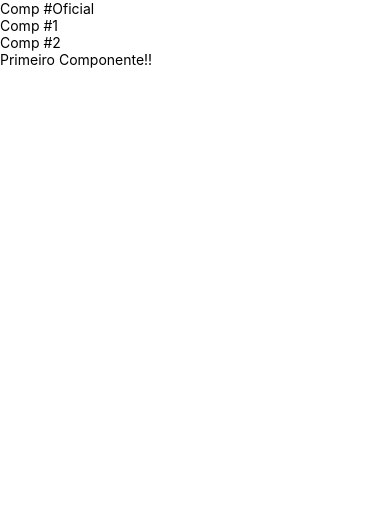
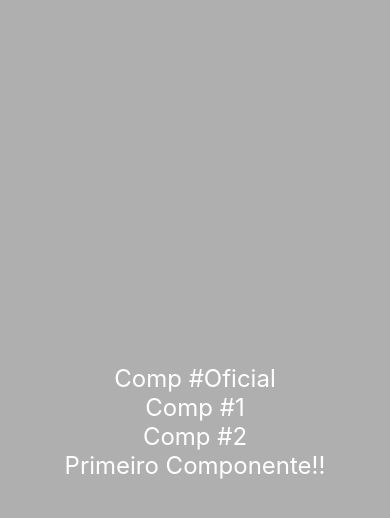
Before and after one commit to Graciliano-Barroso/exercicios-react-native, a React Native app: screen / in a window 390 px wide. Shown: the top 518 px of the page. Built offline with nearby package versions, Linux system fonts and the light colour scheme.

Commit message:
feat: Um pouco de estilo

```diff
--- a/src/App.js
+++ b/src/App.js
@@ -1,15 +1,24 @@
 /* Primeiro componente */
 import React from "react";
-import { SafeAreaView } from "react-native";
+import { SafeAreaView, StyleSheet } from "react-native";
 
 import CompPadrao, { Comp1, Comp2 } from "./components/Mult";
 import Primeiro from './components/Primeiro';
 
 export default () => (
-    <SafeAreaView>
+    <SafeAreaView style={style.App}>
         <CompPadrao />
         <Comp1 />
         <Comp2 />
         <Primeiro />
     </SafeAreaView>
 );
+
+const style = StyleSheet.create({
+    App: {
+        backgroundColor: '#afafaf',
+        flexGrow: 1,
+        justifyContent: 'center',
+        alignItems: 'center'
+    }
+});
--- a/src/components/Mult.js
+++ b/src/components/Mult.js
@@ -1,16 +1,17 @@
 import React from "react";
 import { Text } from "react-native";
+import Estilo from './estilo';
 
 export default function Comp() {
-    return <Text>Comp #Oficial</Text>
+    return <Text style={Estilo.fontG}>Comp #Oficial</Text>
 }
 
 function Comp1() {
-    return <Text>Comp #1</Text>
+    return <Text style={Estilo.fontG}>Comp #1</Text>
 }
 
 function Comp2() {
-    return <Text>Comp #2</Text>
+    return <Text style={Estilo.fontG}>Comp #2</Text>
 }
 
 export { Comp1, Comp2 }
--- a/src/components/Primeiro.js
+++ b/src/components/Primeiro.js
@@ -1,4 +1,5 @@
 import React from "react";
 import { Text } from "react-native";
+import Estilo from './estilo';
 
-export default () => <Text>Primeiro Componente!!</Text>;
+export default () => <Text style={Estilo.fontG}>Primeiro Componente!!</Text>;
--- /dev/null
+++ b/src/components/estilo.js
@@ -0,0 +1,8 @@
+import { StyleSheet } from 'react-native';
+
+export default StyleSheet.create({
+    fontG: {
+        fontSize: 24,
+        color: '#ffffff'
+    }
+})
```
